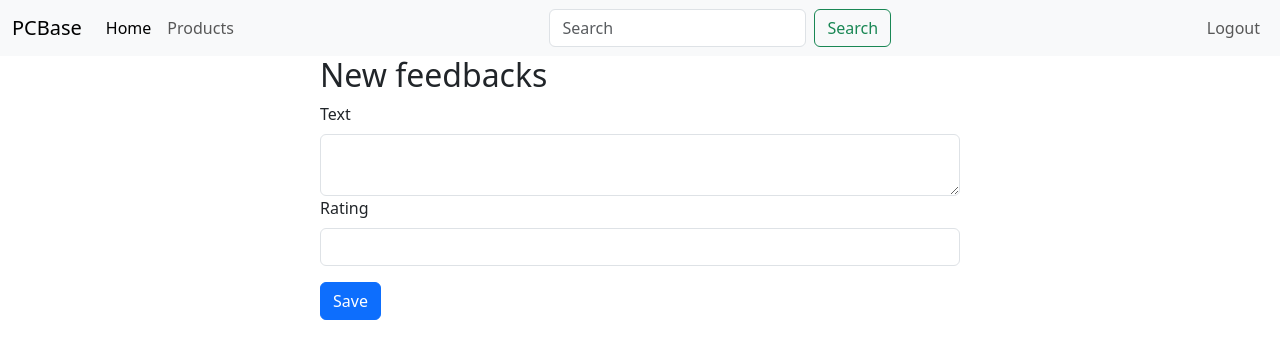
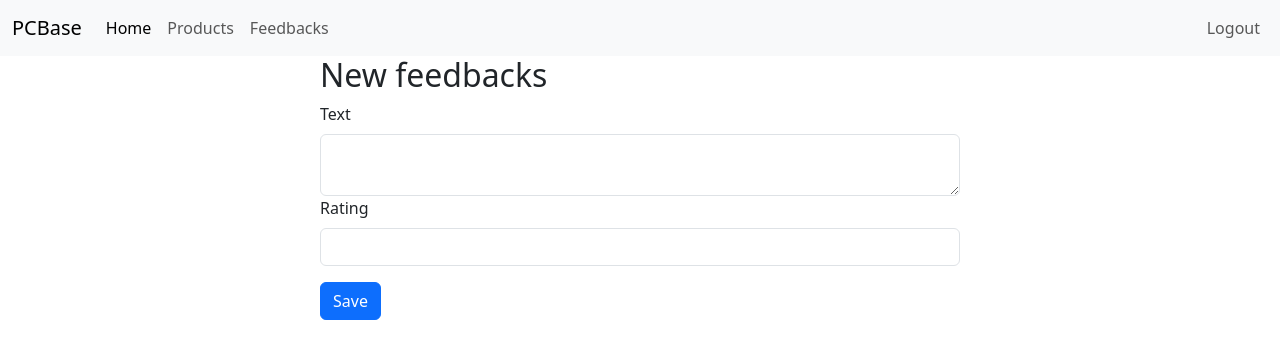
Before and after one commit to Oleg2003Ol/Krupko_hillel, a Django app: page /feedbacks/create/ in a window 1280 px wide. Shown: the top 359 px of the page. Run offline with Django 4.2, Linux system fonts and the light colour scheme; the visitor is signed in with stand-in values (Sample User, id 1); some libraries are stand-ins or nearby versions.

Commit message:
bootstrap

```diff
--- a/feedbacks/views.py
+++ b/feedbacks/views.py
@@ -29,8 +29,3 @@ class FeedbackView(FormView):
 class FeedbackList(ListView):
     template_name = 'feedbacks/index.html'
     model = Feedback
-
-    # def get_context_data(self, **kwargs):
-    #     context = super().get_context_data(**kwargs)
-    #     context['feedbacks'] = Feedback.objects.all()
-    #     return context
--- a/templates/parts/form.html
+++ b/templates/parts/form.html
@@ -18,9 +18,9 @@
                    class="form-label">
                 {{ field.label }}
             </label>
-            <input type="{% if field|field_type == 'integerfield' %}number{% else %}text{% endif %}"
+            <input type="{{ field.field.widget.input_type }}"
                    class="form-control"
-                   id="{{ field.id_for_label }}"
+                   id="{{ field.auto_id }}"
                    name="{{ field.name }}"
                    {% if field.field.required %}required{% endif %}
                    aria-describedby="{{ field.name }}Help">
--- a/templates/parts/header.html
+++ b/templates/parts/header.html
@@ -13,11 +13,10 @@
                 <li class="nav-item">
                     <a class="nav-link" href="{% url 'products' %}">Products</a>
                 </li>
+                <li class="nav-item">
+                    <a class="nav-link" href="{% url 'feedbacks' %}">Feedbacks</a>
+                </li>
             </ul>
-            <form class="mx-auto d-flex" role="search">
-                <input class="form-control me-2" type="search" placeholder="Search" aria-label="Search">
-                <button class="btn btn-outline-success" type="submit">Search</button>
-            </form>
             <ul class="navbar-nav ms-auto mb-2 mb-lg-0">
                 {% if not user.is_authenticated %}
                     <li class="nav-item">
```
